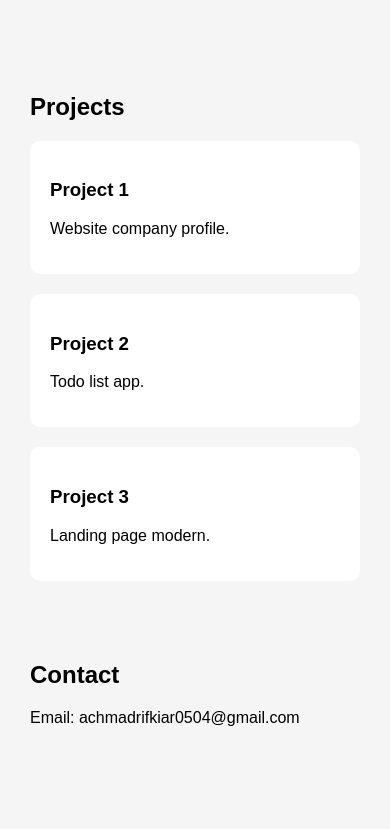
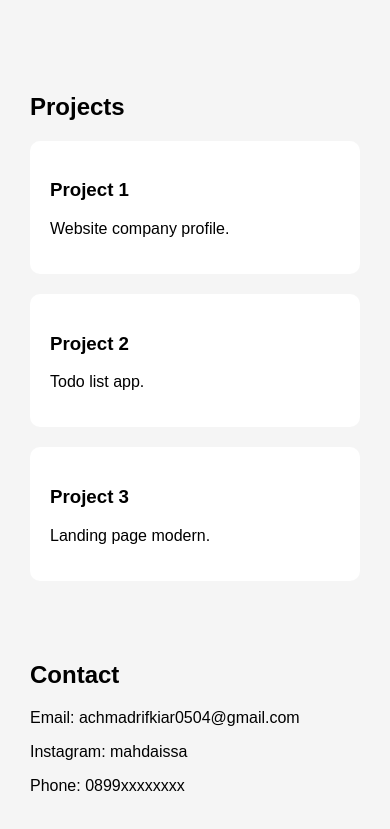
Before and after one commit to achmadrkm/my-portfolio-test, a plain HTML site: page index.html in a window 390 px wide. Shown: the part 367-1196 px from the top of the page. Before the commit the page ends 1140 px from the top, so only its background shows below. Drawn offline with Linux system fonts and the light colour scheme.

Commit message:
Add Phone contact

```diff
--- a/index.html
+++ b/index.html
@@ -46,6 +46,8 @@
       <h2>Contact</h2>
 
       <p>Email: achmadrifkiar0504@gmail.com</p>
+      <p>Instagram: mahdaissa</p>
+      <p>Phone: 0899xxxxxxxx</p>
     </section>
 
     <script src="script.js"></script>
```
